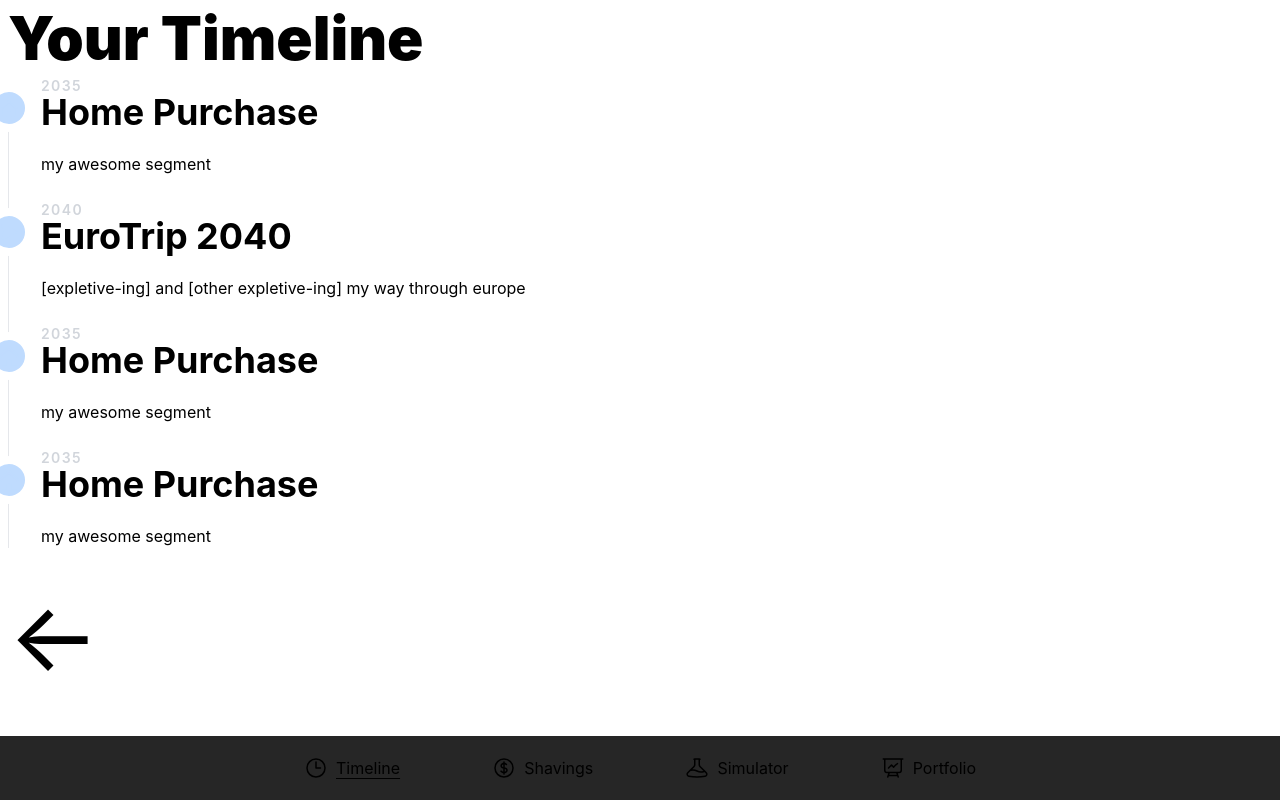
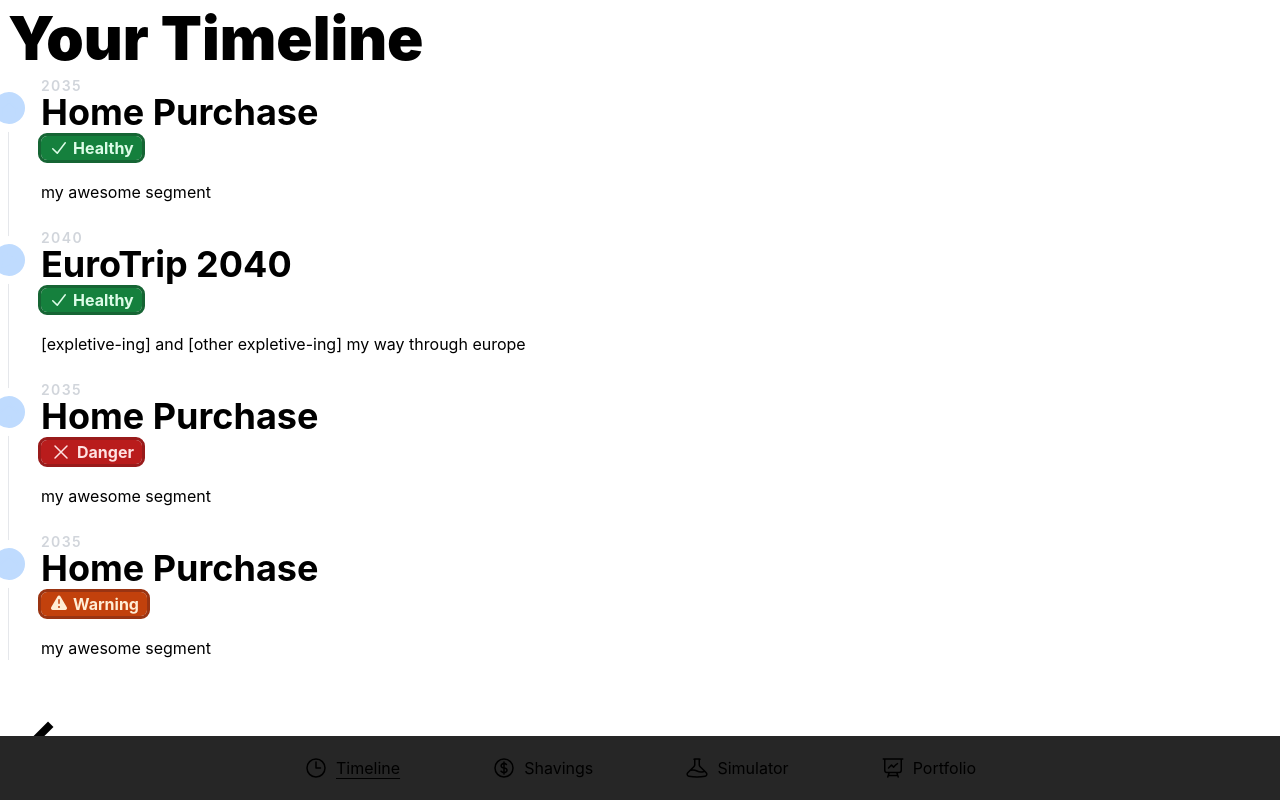
Before and after one commit to jacksonwelsh/hackdfw22, a Next.js app: page /timeline in a window 1280 px wide. Built offline with nearby package versions, Linux system fonts and the light colour scheme.

Commit message:
add status indicators to timeline

```diff
--- /dev/null
+++ b/components/timeline/Badge.tsx
@@ -0,0 +1,81 @@
+interface BadgeProps {
+  variant: "ok" | "warn" | "danger";
+  children: React.ReactNode;
+}
+
+const Badge: React.FC<BadgeProps> = ({ variant, children }) => {
+  let classes;
+  switch (variant) {
+    case "ok":
+      classes = "bg-green-700 outline outline-green-800 text-green-100";
+      break;
+    case "warn":
+      classes = "bg-orange-700 outline outline-orange-800 text-orange-100";
+      break;
+    case "danger":
+      classes = "bg-red-700 outline outline-red-800 text-red-100";
+  }
+  return (
+    <div
+      className={
+        "rounded-md text-base max-w-min px-2 mt-1 flex items-center " + classes
+      }
+    >
+      {variant === "ok" && (
+        <>
+          <svg
+            xmlns="http://www.w3.org/2000/svg"
+            viewBox="0 0 20 20"
+            fill="currentColor"
+            className="w-5 h-5 mr-1"
+          >
+            <path
+              fillRule="evenodd"
+              d="M16.704 4.153a.75.75 0 01.143 1.052l-8 10.5a.75.75 0 01-1.127.075l-4.5-4.5a.75.75 0 011.06-1.06l3.894 3.893 7.48-9.817a.75.75 0 011.05-.143z"
+              clipRule="evenodd"
+            />
+          </svg>{" "}
+          {children}
+        </>
+      )}
+      {variant === "warn" && (
+        <>
+          <svg
+            xmlns="http://www.w3.org/2000/svg"
+            viewBox="0 0 20 20"
+            fill="currentColor"
+            className="w-5 h-5 mr-1"
+          >
+            <path
+              fillRule="evenodd"
+              d="M8.485 2.495c.673-1.167 2.357-1.167 3.03 0l6.28 10.875c.673 1.167-.17 2.625-1.516 2.625H3.72c-1.347 0-2.189-1.458-1.515-2.625L8.485 2.495zM10 5a.75.75 0 01.75.75v3.5a.75.75 0 01-1.5 0v-3.5A.75.75 0 0110 5zm0 9a1 1 0 100-2 1 1 0 000 2z"
+              clipRule="evenodd"
+            />
+          </svg>{" "}
+          {children}
+        </>
+      )}
+      {variant === "danger" && (
+        <>
+          <svg
+            xmlns="http://www.w3.org/2000/svg"
+            fill="none"
+            viewBox="0 0 24 24"
+            strokeWidth={1.5}
+            stroke="currentColor"
+            className="w-6 h-6 mr-1"
+          >
+            <path
+              strokeLinecap="round"
+              strokeLinejoin="round"
+              d="M6 18L18 6M6 6l12 12"
+            />
+          </svg>{" "}
+          {children}
+        </>
+      )}
+    </div>
+  );
+};
+
+export default Badge;
--- a/components/timeline/Segment.tsx
+++ b/components/timeline/Segment.tsx
@@ -1,11 +1,20 @@
+import Badge from "./Badge";
+
 interface SegmentProps {
   children: React.ReactNode;
   title: string;
   icon?: React.ReactNode;
   year: number;
+  status: "ok" | "warn" | "danger";
 }
 
-const Segment: React.FC<SegmentProps> = ({ children, title, icon, year }) => {
+const Segment: React.FC<SegmentProps> = ({
+  children,
+  title,
+  icon,
+  year,
+  status,
+}) => {
   return (
     <li className="mb-10 ml-6">
       <span className="flex absolute -left-4 justify-center items-center w-8 h-8 bg-blue-200 rounded-full ring-8 ring-white dark:ring-gray-900 dark:bg-blue-900 text-blue-200 fill-current">
@@ -17,6 +26,13 @@ const Segment: React.FC<SegmentProps> = ({ children, title, icon, year }) => {
           {year}
         </div>
         {title}
+        <Badge variant={status}>
+          {status === "ok"
+            ? "Healthy"
+            : status === "warn"
+            ? "Warning"
+            : "Danger"}
+        </Badge>
       </h2>
       <div className="ml-2">{children}</div>
     </li>
--- a/pages/timeline.tsx
+++ b/pages/timeline.tsx
@@ -6,8 +6,9 @@ const Timeline: NextPage = () => {
   return (
     <main className="container mx-auto px-2">
       <h1>Your Timeline</h1>
-      <ol className="relative border-l border-gray-200 dark:border-gray-700">
+      <ol className="relative border-l border-gray-200 dark:border-gray-700 ml-4 sm:ml-0">
         <Segment
+          status="ok"
           title="Home Purchase"
           year={2035}
           icon={
@@ -25,6 +26,7 @@ const Timeline: NextPage = () => {
           my awesome segment
         </Segment>
         <Segment
+          status="ok"
           title="EuroTrip 2040"
           year={2040}
           icon={
@@ -41,6 +43,7 @@ const Timeline: NextPage = () => {
           [expletive-ing] and [other expletive-ing] my way through europe
         </Segment>
         <Segment
+          status="danger"
           title="Home Purchase"
           year={2035}
           icon={
@@ -58,6 +61,7 @@ const Timeline: NextPage = () => {
           my awesome segment
         </Segment>
         <Segment
+          status="warn"
           title="Home Purchase"
           year={2035}
           icon={
```
